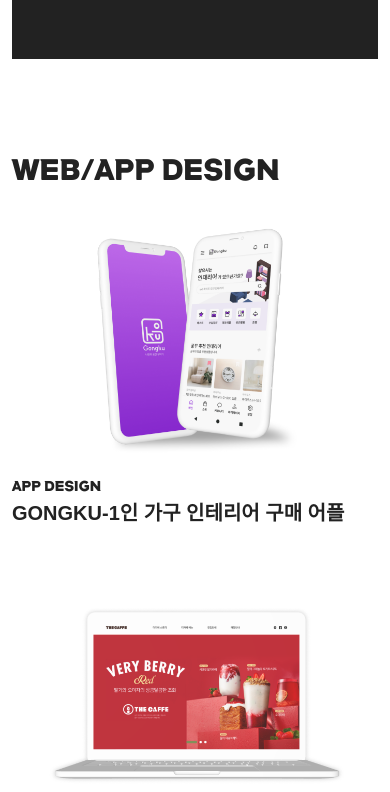
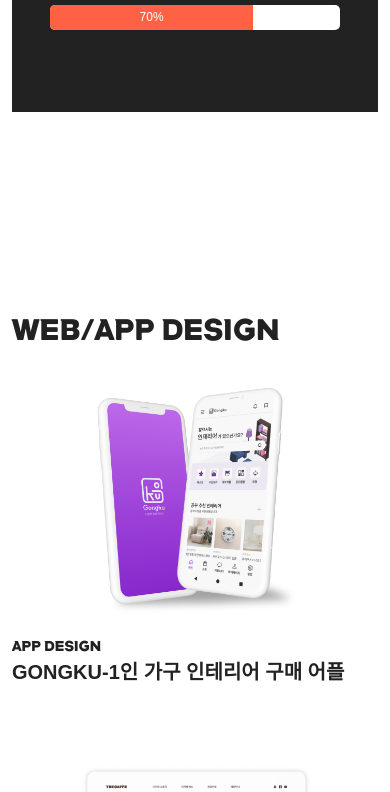
Before and after one commit to dahae951/dahae, a plain HTML site: page index.html in a window 390 px wide. Shown: the part 3028-3820 px from the top of the page. Drawn offline with nearby package versions, Linux system fonts and the light colour scheme; files whose address does not match are found by name; a web font is replaced by a local one.

Commit message:
Update main.css

```diff
--- a/css/main.css
+++ b/css/main.css
@@ -6,6 +6,9 @@ main_section content *****/
 .main_sec_title{margin-bottom: 30px; font-size: 8vmin; font-family: var(--title-font);}
 .section{padding: 12vw 0;}
 
+@media (max-width: 768px) {
+  .section{padding: 100px 0;}
+}
 
 
 /***********************************************************
```
